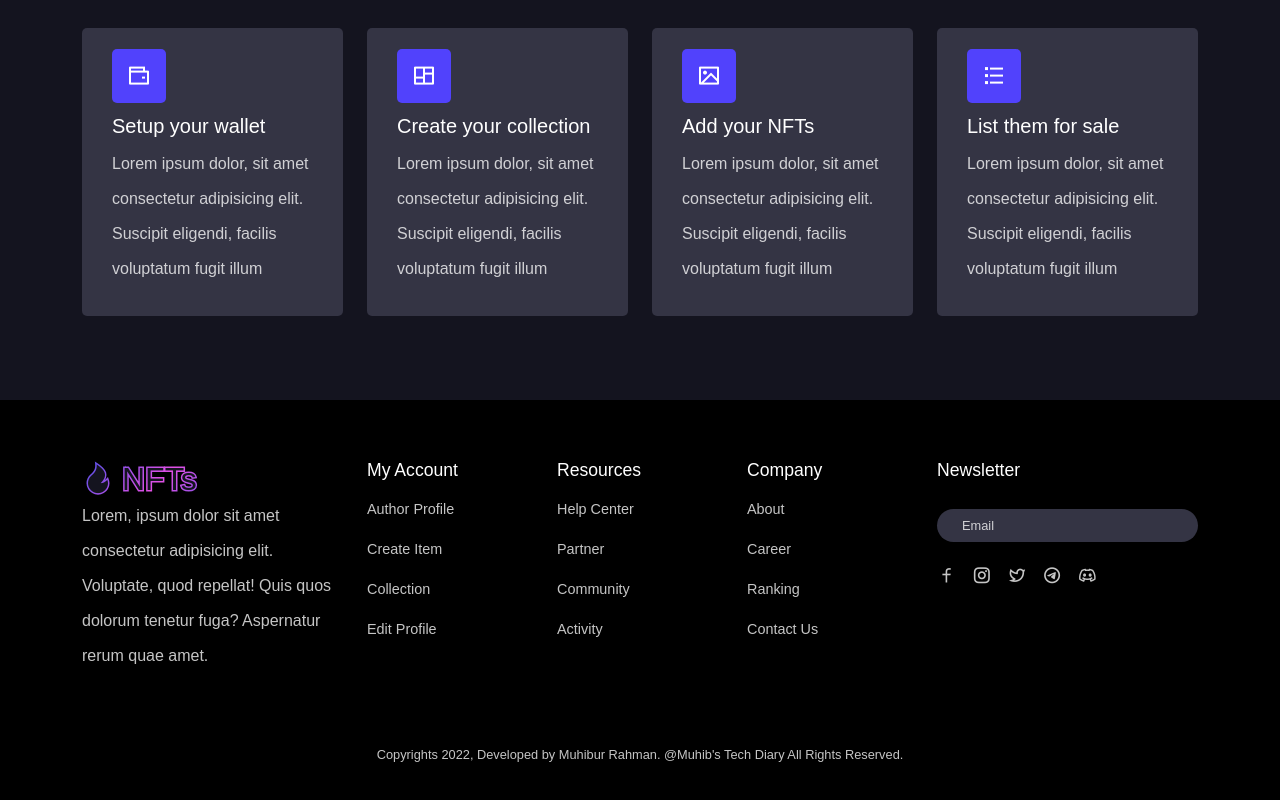
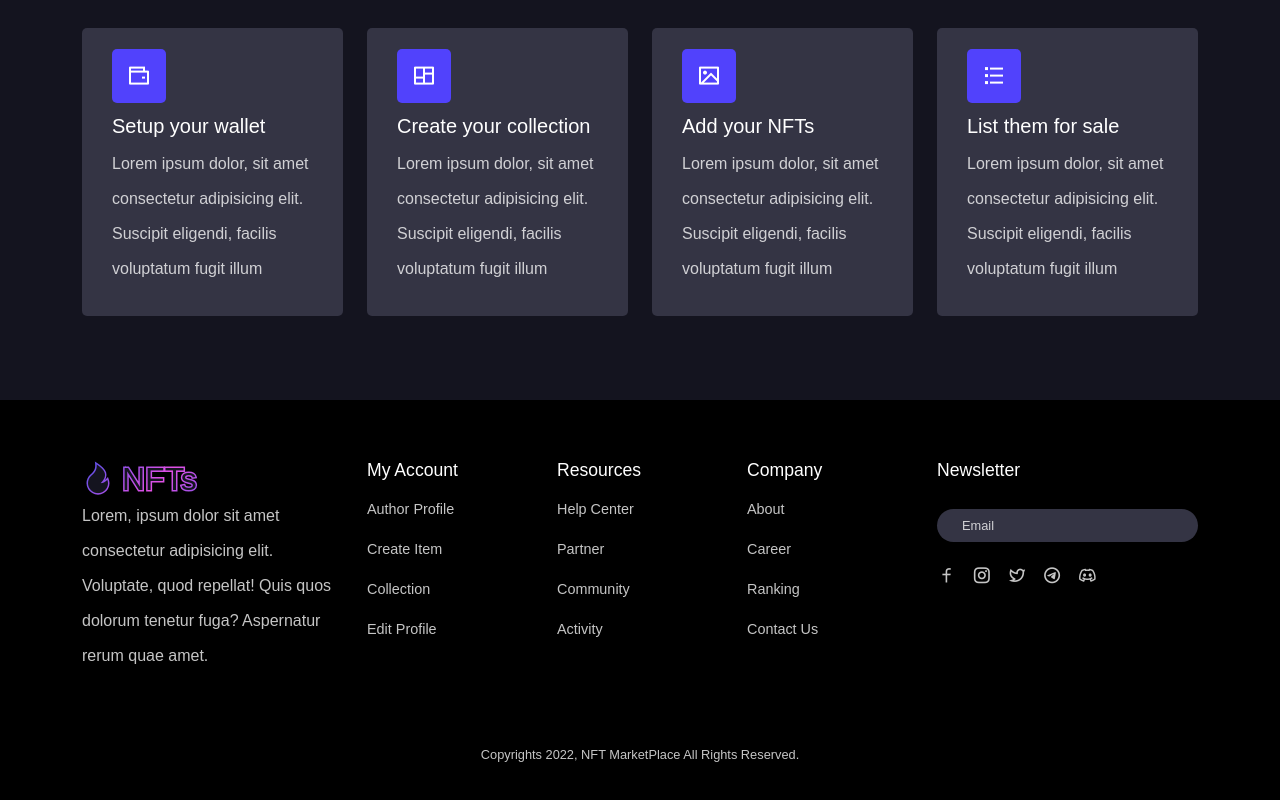
Before and after one commit to devmuhib/React-NFT-Website, a React (Create React App) app: page /home in a window 1280 px wide. Shown: the part 2843-3643 px from the top of the page. Built offline with nearby package versions, Linux system fonts and the light colour scheme; a web font is replaced by a local one.

Commit message:
Footer Copyright

```diff
--- a/src/components/Footer/Footer.jsx
+++ b/src/components/Footer/Footer.jsx
@@ -151,7 +151,7 @@ const Footer = () => {
           <Col lg="12" className=" mt-4 text-center">
             <p className="copyright">
               {" "}
-              Copyrights 2022, Developed by Muhibur Rahman. @Muhib's Tech Diary
+              Copyrights 2022, NFT MarketPlace
               All Rights Reserved.{" "}
             </p>
           </Col>
```
